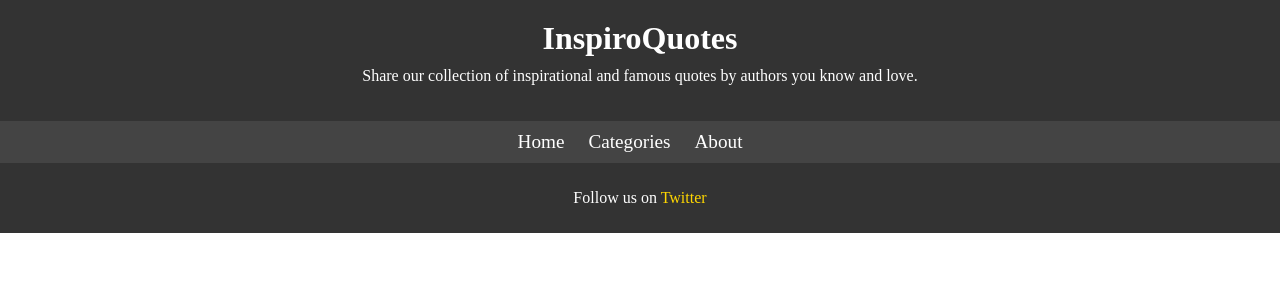
After one commit to houcine200/InspiroQuote, a Flask app: page / in a window 1280 px wide. The commit adds this page. Shown: the top 300 px of the page. Run offline with Flask 3, Linux system fonts and the light colour scheme.

Commit message:
update webdynamic home categories and about

```diff
--- a/web_dynamic/iq_dynamic.py
+++ b/web_dynamic/iq_dynamic.py
@@ -7,9 +7,18 @@ app = Flask(__name__)
 db_storage = DBStorage()
 db_storage.reload()
 
-@app.route('/inspiro_quotes', methods=['GET'], strict_slashes=False)
-def show_inspiro_quotes():
-    return render_template('inspiro_quotes.html')
+
+@app.route('/', methods=['GET'], strict_slashes=False)
+def home():
+    return render_template('home.html')
+
+@app.route('/categories', methods=['GET'], strict_slashes=False)
+def categories():
+    return render_template('categories.html')
+
+@app.route('/about', methods=['GET'], strict_slashes=False)
+def about():
+    return render_template('about.html')
 
 @app.teardown_appcontext
 def teardown_db(exception):
--- /dev/null
+++ b/web_dynamic/static/styles/home.css
@@ -0,0 +1,73 @@
+/* home.css */
+
+/* Reset default margin and padding */
+body, ul {
+    margin: 0;
+    padding: 0;
+}
+
+/* Style header */
+header {
+    background-color: #333;
+    color: #fff;
+    text-align: center;
+    padding: 20px 0;
+}
+
+header h1 {
+    margin: 0;
+    font-size: 2em;
+}
+
+header p {
+    margin-top: 10px;
+}
+
+/* Style navigation */
+nav {
+    background-color: #444;
+}
+
+nav ul {
+    list-style: none;
+    padding: 10px 0;
+    text-align: center;
+}
+
+nav ul li {
+    display: inline;
+    margin-right: 20px;
+}
+
+nav ul li a {
+    color: #fff;
+    text-decoration: none;
+    font-size: 1.2em;
+    transition: color 0.3s ease;
+}
+
+nav ul li a:hover {
+    color: #ffd700; /* Change color on hover */
+}
+
+/* Style main content area */
+main {
+    padding: 20px;
+}
+
+/* Style footer */
+footer {
+    background-color: #333;
+    color: #fff;
+    text-align: center;
+    padding: 10px 0;
+}
+
+footer a {
+    color: #ffd700;
+    text-decoration: none;
+}
+
+footer a:hover {
+    text-decoration: underline;
+}
--- a/web_dynamic/templates/inspiro_quotes.html
+++ b/web_dynamic/templates/categories.html
@@ -4,7 +4,7 @@
     <meta charset="UTF-8">
     <meta name="viewport" content="width=device-width, initial-scale=1.0">
     <title>InspiroQuotes</title>
-    <link rel="stylesheet" type="text/css" href="{{ url_for('static', filename='styles/main.css') }}">
+    <link rel="stylesheet" type="text/css" href="{{ url_for('static', filename='styles/categories.css') }}">
 </head>
 <body>
     <div class="container">
@@ -18,6 +18,6 @@
         <ul id="quotes-list"></ul>
     </div>
 
-    <script src="{{ url_for('static', filename='scripts/main.js') }}"></script>
+    <script src="{{ url_for('static', filename='scripts/categories.js') }}"></script>
 </body>
 </html>
--- /dev/null
+++ b/web_dynamic/templates/home.html
@@ -0,0 +1,29 @@
+<!DOCTYPE html>
+<html lang="en">
+<head>
+    <meta charset="UTF-8">
+    <meta name="viewport" content="width=device-width, initial-scale=1.0">
+    <title>InspiroQuotes - Home</title>
+    <link rel="stylesheet" type="text/css" href="/static/styles/home.css">
+</head>
+<body>
+    <header>
+        <h1>InspiroQuotes</h1>
+        <p>Share our collection of inspirational and famous quotes by authors you know and love.</p>
+    </header>
+
+    <nav>
+        <ul>
+            <li><a href="/">Home</a></li>
+            <li><a href="/categories">Categories</a></li>
+            <li><a href="/about">About</a></li>
+        </ul>
+    </nav>
+
+    <!-- Add your content here -->
+
+    <footer>
+        <p>Follow us on <a href="https://twitter.com/BrainyQuote" target="_blank" rel="noopener noreferrer">Twitter</a></p>
+    </footer>
+</body>
+</html>
```
Also changed, not shown: web_dynamic/templates/about.html (added, +21 -0 lines), web_dynamic/static/scripts/categories.js (line endings or trailing spaces), web_dynamic/static/styles/categories.css (line endings or trailing spaces).
